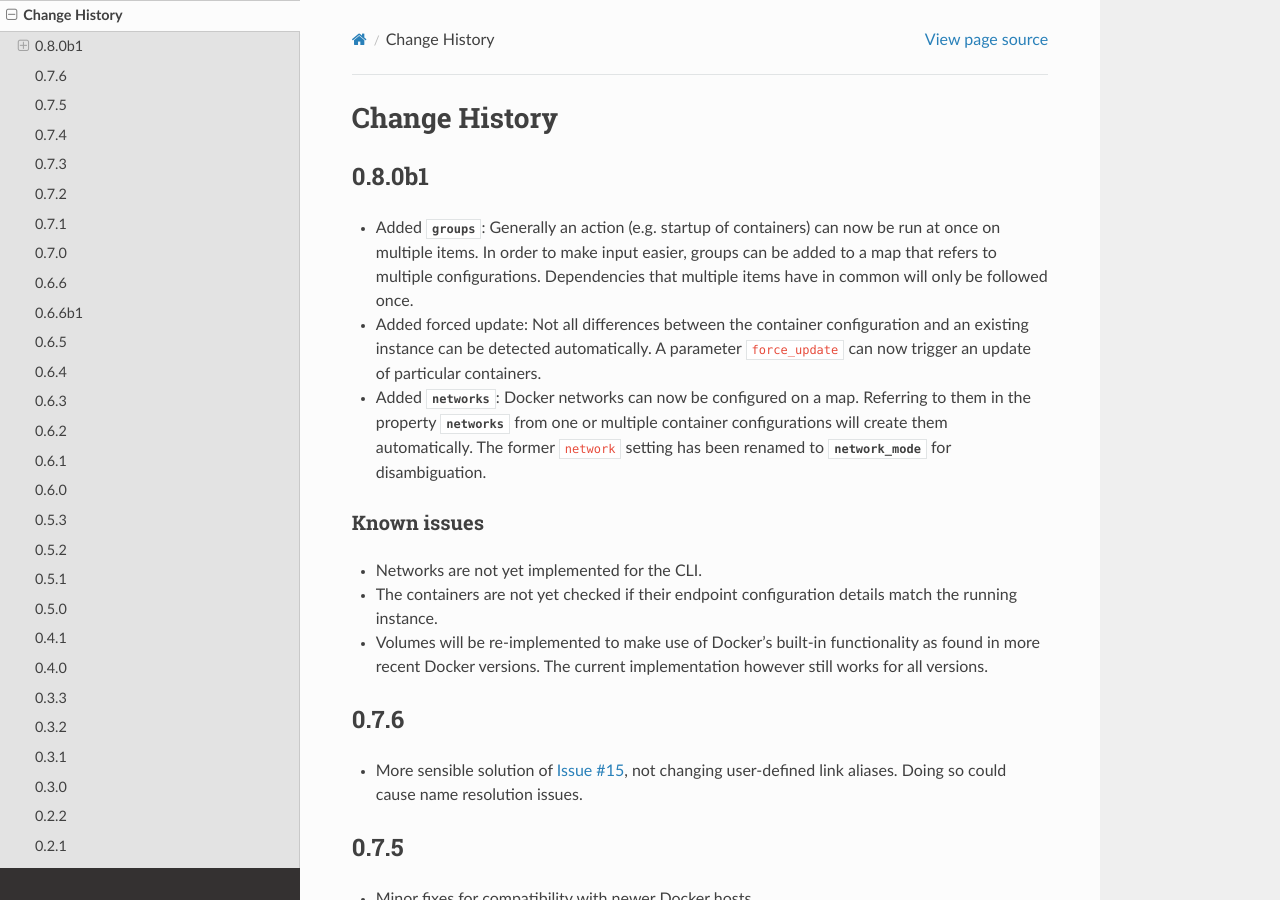
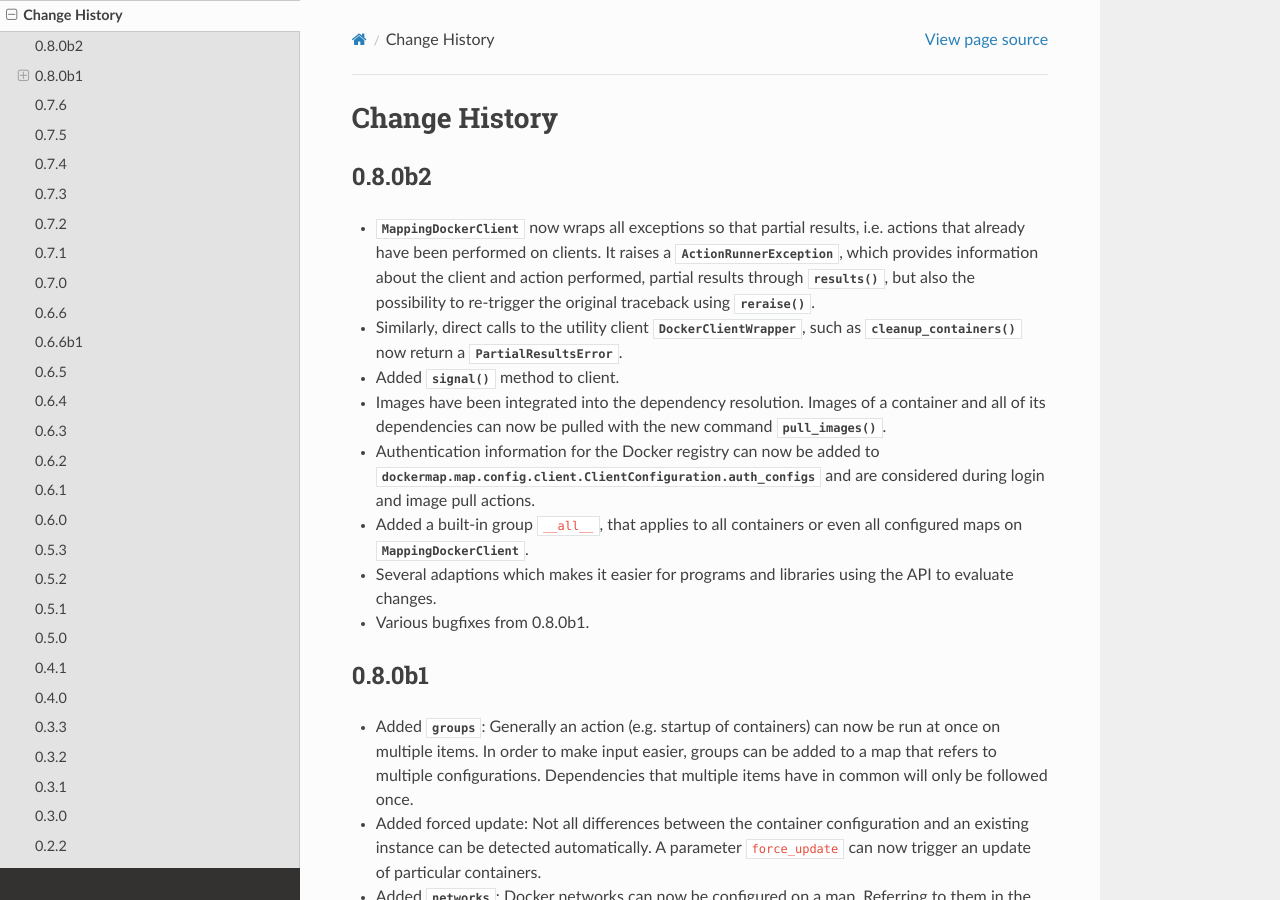
Before and after one commit to merll/docker-map, a Sphinx documentation site: the page built from docs/changes.rst, in a window 1280 px wide and 900 px high. Built offline with Sphinx 7.4.7 and the Read the Docs theme 2.0.0, drawn with Linux system fonts in a browser that asks for light colours.

Commit message:
Updated version and change log.

```diff
--- a/dockermap/__init__.py
+++ b/dockermap/__init__.py
@@ -2,7 +2,7 @@
 from __future__ import unicode_literals
 
 
-__version__ = '0.8.0b1'
+__version__ = '0.8.0b2'
 
 DEFAULT_BASEIMAGE = 'tianon/true:latest'
 DEFAULT_COREIMAGE = 'busybox:latest'
--- a/docs/changes.rst
+++ b/docs/changes.rst
@@ -2,6 +2,27 @@
 
 Change History
 ==============
+0.8.0b2
+-------
+* :class:`~dockermap.map.client.MappingDockerClient` now wraps all exceptions so that partial results, i.e. actions that
+  already have been performed on clients. It raises a :class:`~dockermap.map.exceptions.ActionRunnerException`, which
+  provides information about the client and action performed, partial results through
+  :meth:`~dockermap.exceptions.PartialResultsMixin.results`, but also the possibility to re-trigger the original
+  traceback using :meth:`~dockermap.exceptions.SourceExceptionMixin.reraise`.
+* Similarly, direct calls to the utility client :class:`~dockermap.client.base.DockerClientWrapper`, such as
+  :meth:`~dockermap.client.docker_util.DockerUtilityMixin.cleanup_containers` now return a
+  :class:`~dockermap.exceptions.PartialResultsError`.
+* Added :meth:`~dockermap.map.client.MappingDockerClient.signal` method to client.
+* Images have been integrated into the dependency resolution. Images of a container and all of its dependencies can
+  now be pulled with the new command :meth:`~dockermap.map.client.MappingDockerClient.pull_images`.
+* Authentication information for the Docker registry can now be added to
+  :attr:`dockermap.map.config.client.ClientConfiguration.auth_configs` and are considered during login and image pull
+  actions.
+* Added a built-in group ``__all__``, that applies to all containers or even all configured maps on
+  :class:`~dockermap.map.client.MappingDockerClient`.
+* Several adaptions which makes it easier for programs and libraries using the API to evaluate changes.
+* Various bugfixes from 0.8.0b1.
+
 0.8.0b1
 -------
 * Added :attr:`~dockermap.map.config.main.ContainerMap.groups`: Generally an action (e.g. startup of containers) can
```
